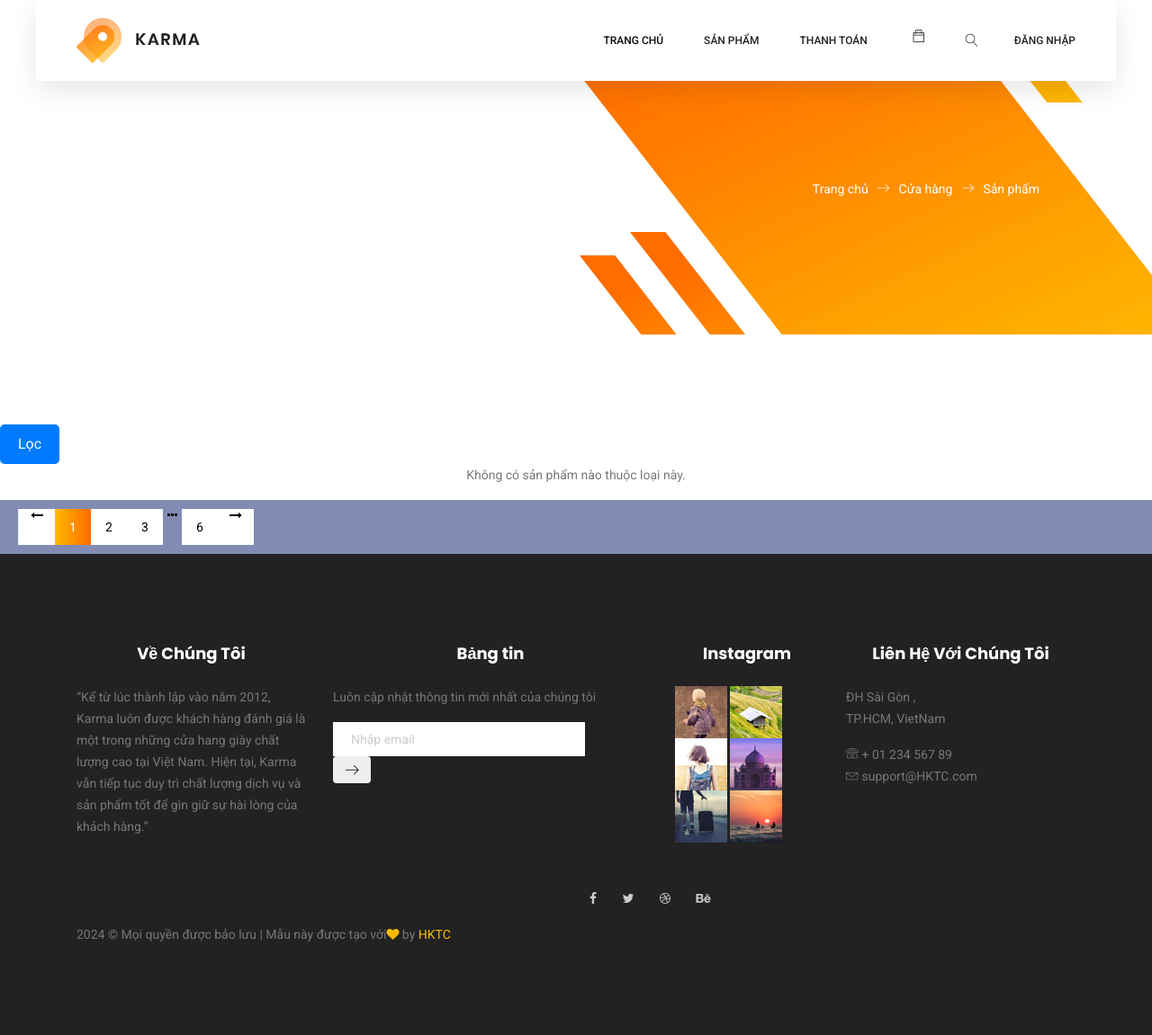
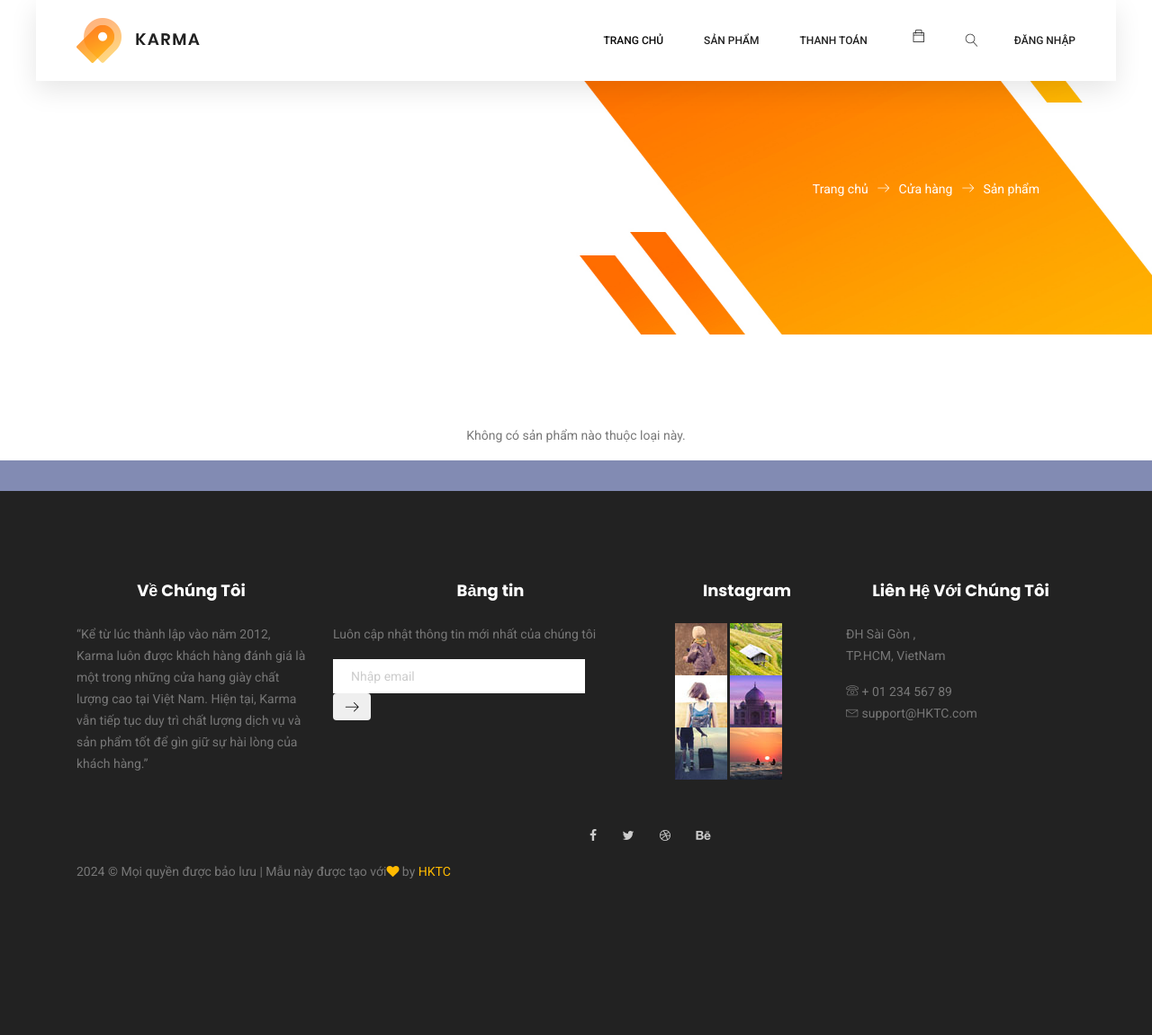
Before and after one commit to Unknown4505/main, a PHP site: page /category.php in a window 1280 px wide. Shown: the whole page at 90% size. After the commit the page ends 977 px from the top, so only its background shows below. Run offline with PHP 8.4, Linux system fonts and the light colour scheme; data comes from the database, SQL or seed files in the repository.

Commit message:
Update category.php

```diff
--- a/category.php
+++ b/category.php
@@ -1,95 +1,57 @@
-
 <?php
 session_start();
 
-// Kết nối database
 $servername = "localhost";
 $username = "root";
 $password = "";
 $database = "test";
 
 $conn = new mysqli($servername, $username, $password, $database);
-
-// Kiểm tra lỗi kết nối
 if ($conn->connect_error) {
     die("Kết nối thất bại: " . $conn->connect_error);
 }
 
-// Lấy `idloai` từ URL
-$idloai = isset($_GET['idloai']) ? intval($_GET['idloai']) : 0;
+// Lấy tên loại từ key trong $_GET
+$tenloai = key($_GET);
+$idloai = 0;
 
-// Kiểm tra xem có lọc không
-$hasFilter = !empty($_GET['query']) || !empty($_GET['priceRange']);
-$searchMessage = "";
+// Tìm idloai từ tenloai
+$stmt = $conn->prepare("SELECT idloai FROM loaisp WHERE tenloai = ?");
+$stmt->bind_param("s", $tenloai);
+$stmt->execute();
+$stmt->bind_result($idloai);
+$stmt->fetch();
+$stmt->close();
 
-// Xây dựng câu truy vấn
+// Phân trang
+$perPage = 6;
+$page = isset($_GET['page']) ? (int)$_GET['page'] : 1;
+$start = ($page - 1) * $perPage;
+
+// Đếm tổng số sản phẩm
+$countSql = "SELECT COUNT(*) FROM sp WHERE idloai = ? AND ansp = 0";
+$countStmt = $conn->prepare($countSql);
+$countStmt->bind_param("i", $idloai);
+$countStmt->execute();
+$countStmt->bind_result($totalProducts);
+$countStmt->fetch();
+$countStmt->close();
+
+$totalPages = ceil($totalProducts / $perPage);
+
+// Truy vấn sản phẩm giới hạn theo trang
 $sql = "SELECT sp.*, loaisp.tenloai FROM sp
         JOIN loaisp ON sp.idloai = loaisp.idloai
-        WHERE sp.idloai = ? AND sp.ansp = 0";
-
-// Danh sách tham số
-$params = [];
-$types = "i"; // idloai là số nguyên
-$params[] = &$idloai;
-
-// Nếu có từ khóa tìm kiếm
-if (!empty($_GET['query'])) {
-    $query = "%" . trim($_GET['query']) . "%";
-    $sql .= " AND sp.tensp LIKE ?";
-    $types .= "s"; // String
-    $params[] = &$query;
-}
-
-// Nếu có khoảng giá
-if (!empty($_GET['priceRange'])) {
-    if ($_GET['priceRange'] === "10000000-") {
-        $minPrice = 10000000;
-        $sql .= " AND sp.giathanh >= ?";
-        $types .= "i";
-        $params[] = &$minPrice;
-    } else {
-        [$minPrice, $maxPrice] = explode("-", $_GET['priceRange']);
-        $minPrice = intval($minPrice);
-        $maxPrice = intval($maxPrice);
-
-        $sql .= " AND sp.giathanh BETWEEN ? AND ?";
-        $types .= "ii";
-        $params[] = &$minPrice;
-        $params[] = &$maxPrice;
-    }
-}
-
-
-// Chuẩn bị truy vấn
+        WHERE sp.idloai = ? AND sp.ansp = 0
+        LIMIT ?, ?";
 $stmt = $conn->prepare($sql);
-
-// Nếu có tham số thì bind_param
-if (!empty($params)) {
-    $stmt->bind_param($types, ...$params);
-}
-
-// Thực thi truy vấn
+$stmt->bind_param("iii", $idloai, $start, $perPage);
 $stmt->execute();
 $result = $stmt->get_result();
 
-// Đếm số sản phẩm tìm thấy
-$totalProducts = $result->num_rows;
-if ($hasFilter) {
-    $searchMessage = "Tìm thấy <strong>$totalProducts</strong> sản phẩm";
-}
-// Lấy tên loại từ idloai
-$tenloai = "";
-if ($idloai > 0) {
-    $stmt_tenloai = $conn->prepare("SELECT tenloai FROM loaisp WHERE idloai = ?");
-    $stmt_tenloai->bind_param("i", $idloai);
-    $stmt_tenloai->execute();
-    $stmt_tenloai->bind_result($tenloai);
-    $stmt_tenloai->fetch();
-    $stmt_tenloai->close();
-}
-// Truyền danh mục sang header
 include 'header.php';
 ?>
+
 <!DOCTYPE html>
 <html lang="zxx" class="no-js">
 
@@ -289,39 +251,7 @@ include 'header.php';
 
 <!-- Start Category Section -->
 
-<!-- Bộ lọc -->
-<div class="filter-button-container">
-    <label for="toggleFilter" class="filter-button">Lọc</label>
-    <input type="checkbox" id="toggleFilter" style="display: none;">
-
-    <div class="filter-form-container">
-        <form action="category.php" method="GET" class="filter-form">
-            <input type="hidden" name="idloai" value="<?php echo $idloai; ?>">
-
-            <label for="productName">Sản phẩm:</label>
-            <input type="text" id="productName" name="query" placeholder="Nhập tên sản phẩm"
-                   value="<?php echo isset($_GET['query']) ? $_GET['query'] : ''; ?>">
-
-            <label for="priceRange">Mức giá (đ):</label>
-            <select id="priceRange" name="priceRange">
-                <option value="" selected>Chọn mức giá</option>
-                <option value="0-2500000" <?php if (isset($_GET['priceRange']) && $_GET['priceRange'] == "0-2500000") echo "selected"; ?>>0đ - 2.500.000đ</option>
-                <option value="2500000-5000000" <?php if (isset($_GET['priceRange']) && $_GET['priceRange'] == "2500000-5000000") echo "selected"; ?>>2.500.000đ - 5.000.000đ</option>
-                <option value="5000000-10000000" <?php if (isset($_GET['priceRange']) && $_GET['priceRange'] == "5000000-10000000") echo "selected"; ?>>5.000.000đ - 10.000.000đ</option>
-                <option value="10000000-" <?php if (isset($_GET['priceRange']) && $_GET['priceRange'] == "10000000-") echo "selected"; ?>>Trên 10.000.000đ</option>
-            </select>
-
-            <button type="submit" class="apply-filter-button">Áp dụng</button>
-        </form>
-    </div>
-</div>
-
 <!-- Hiển thị thông báo tìm kiếm nếu đã bấm lọc -->
-<?php if ($hasFilter) { ?>
-    <div class="search-message">
-        <p><?php echo $searchMessage; ?></p>
-    </div>
-<?php } ?>
 
 <!-- Hiển thị sản phẩm -->
 <section class="lattest-product-area pb-40 category-list">
@@ -366,22 +296,95 @@ include 'header.php';
 
 <!-- Start Filter Bar -->
 <div class="filter-bar d-flex flex-wrap align-items-center">
+    <div class="pagination mt-4">
+        <?php if ($page > 1): ?>
+            <a href="?<?= $tenloai ?>&page=<?= $page - 1 ?>" class="prev-arrow"><i class="fa fa-long-arrow-left"></i></a>
+        <?php endif; ?>
 
-    <div class="pagination">
-        <a href="category.php" class="prev-arrow"><i class="fa fa-long-arrow-left" aria-hidden="true"></i></a>
-        <a href="category.php" class="active">1</a>
-        <a href="category.php">2</a>
-        <a href="category.php">3</a>
-        <a href="category.php" class="dot-dot"><i class="fa fa-ellipsis-h" aria-hidden="true"></i></a>
-        <a href="category.php">6</a>
-        <a href="category.php" class="next-arrow"><i class="fa fa-long-arrow-right" aria-hidden="true"></i></a>
+        <?php for ($i = 1; $i <= $totalPages; $i++): ?>
+            <a href="?<?= $tenloai ?>&page=<?= $i ?>" class="<?= ($i == $page) ? 'active' : '' ?>"><?= $i ?></a>
+        <?php endfor; ?>
+
+        <?php if ($page < $totalPages): ?>
+            <a href="?<?= $tenloai ?>&page=<?= $page + 1 ?>" class="next-arrow"><i class="fa fa-long-arrow-right"></i></a>
+        <?php endif; ?>
     </div>
 </div>
 <!-- End Filter Bar -->
 
-    <!--Start footer -->
-    <?php include 'footer.php'; ?>
-    <!--End footer -->
+<!-- Start footer Area -->
+<footer class="footer-area section_gap">
+    <div class="container">
+        <div class="row">
+            <div class="col-lg-3 col-md-6 col-sm-6">
+                <div class="single-footer-widget">
+                    <h6>Về Chúng Tôi</h6>
+                    <p>
+                        “Kể từ lúc thành lập vào năm 2012, Karma luôn được khách hàng đánh giá là một trong những cửa hang giày chất lượng cao tại Việt Nam. Hiện tại, Karma vẫn tiếp tục duy trì chất lượng dịch vụ và sản phẩm tốt để gìn giữ sự hài lòng của khách hàng.”
+                    </p>
+                </div>
+            </div>
+            <div class="col-lg-4 col-md-6 col-sm-6">
+                <div class="single-footer-widget">
+                    <h6>Bảng tin</h6>
+                    <p>Luôn cập nhật thông tin mới nhất của chúng tôi
+                    </p>
+                    <div class="">
+                        <form target="_blank" novalidate="true" action="https://spondonit.us12.list-manage.com/subscribe/post?u=1462626880ade1ac87bd9c93a&amp;id=92a4423d01"
+                              method="get" class="form-inline">
+                            <div class="form-group lbel-inline">
+                                <input type="email" class="form-control" name="EMAIL" placeholder="Nhập email" required>
+                            </div>
+                            <button class="btn btn-default">
+                                <span class="lnr lnr-arrow-right"></span>
+                            </button>
+                            <div style="position: absolute; left: -5000px;">
+                                <input type="text" name="b_1462626880ade1ac87bd9c93a_92a4423d01" tabindex="-1" value="">
+                            </div>
+                        </form>
+                    </div>
+                    <div class="info"></div>
+                </div>
+            </div>
+            <div class="col-lg-2 col-md-6 col-sm-6">
+                <div class="single-footer-widget">
+                    <h6>Instagram</h6>
+                    <div class="instagram-row">
+                        <a href="#"><img src="img/i1.jpg" alt=""></a>
+                        <a href="#"><img src="img/i2.jpg" alt=""></a>
+                        <a href="#"><img src="img/i3.jpg" alt=""></a>
+                        <a href="#"><img src="img/i4.jpg" alt=""></a>
+                        <a href="#"><img src="img/i5.jpg" alt=""></a>
+                        <a href="#"><img src="img/i6.jpg" alt=""></a>
+                    </div>
+                </div>
+            </div>
+            <div class="col-lg-3 col-md-6 col-sm-6">
+                <div class="single-footer-widget">
+                    <h6>Liên Hệ Với Chúng Tôi</h6>
+                    <p>ĐH Sài Gòn , <br>TP.HCM, VietNam</p>
+                    <p>
+                        <span class="lnr lnr-phone"></span> + 01 234 567 89<br>
+                        <span class="lnr lnr-envelope"></span> support@HKTC.com
+                    </p>
+                </div>
+            </div>
+        </div>
+        <div class="row footer-bottom d-flex justify-content-between align-items-center">
+            <p class="footer-text m-0 col-lg-6 col-md-6">
+                2024 © Mọi quyền được bảo lưu | Mẫu này được tạo với<i class="fa fa-heart" aria-hidden="true"></i> by
+                <a href="https://colorlib.com" target="_blank">HKTC</a>
+            </p>
+            <div class="col-lg-6 col-md-6 footer-social">
+                <a href="#"><i class="fa fa-facebook"></i></a>
+                <a href="#"><i class="fa fa-twitter"></i></a>
+                <a href="#"><i class="fa fa-dribbble"></i></a>
+                <a href="#"><i class="fa fa-behance"></i></a>
+            </div>
+        </div>
+    </div>
+</footer>
+<!-- End footer Area -->
 </body>
 <!-- Modal Quick Product View -->
 </html>
```
